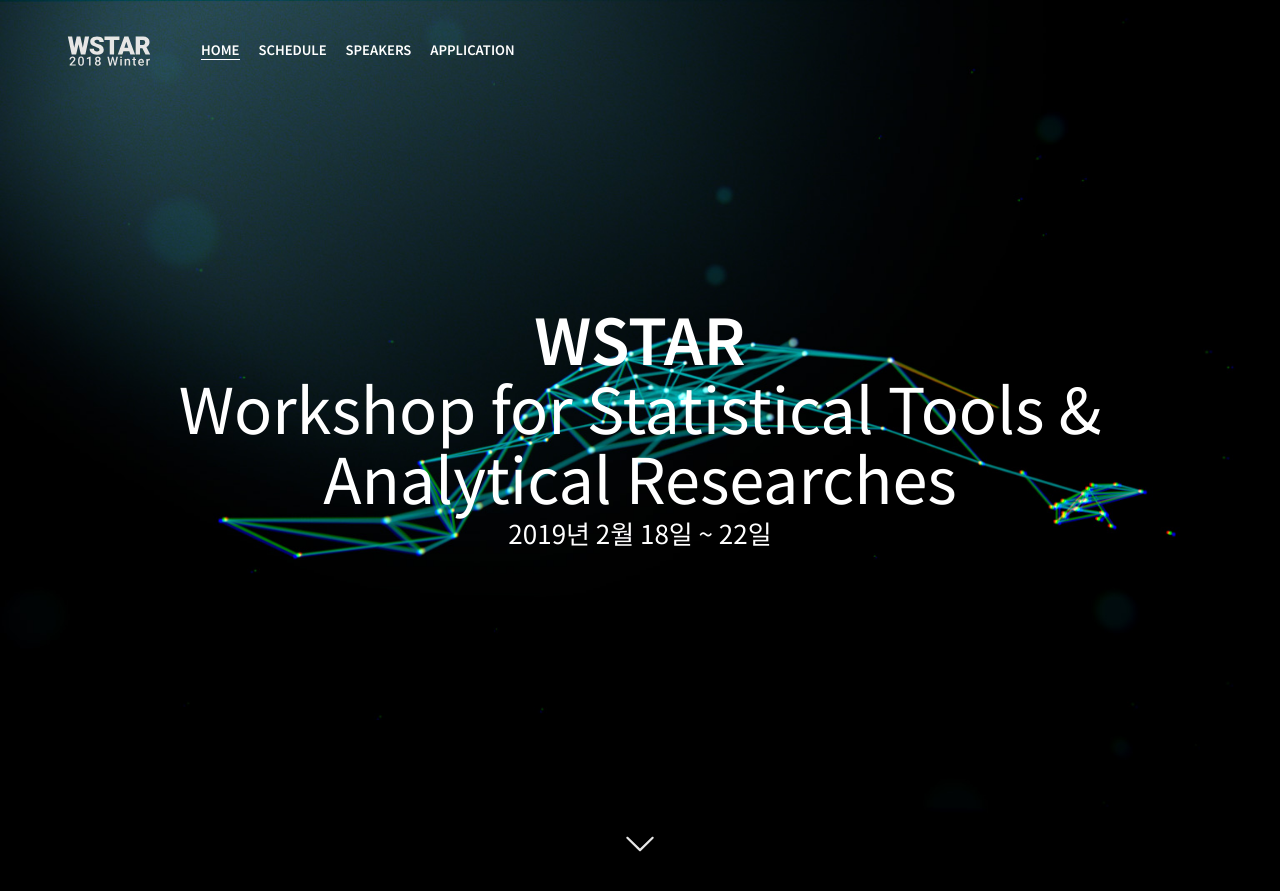
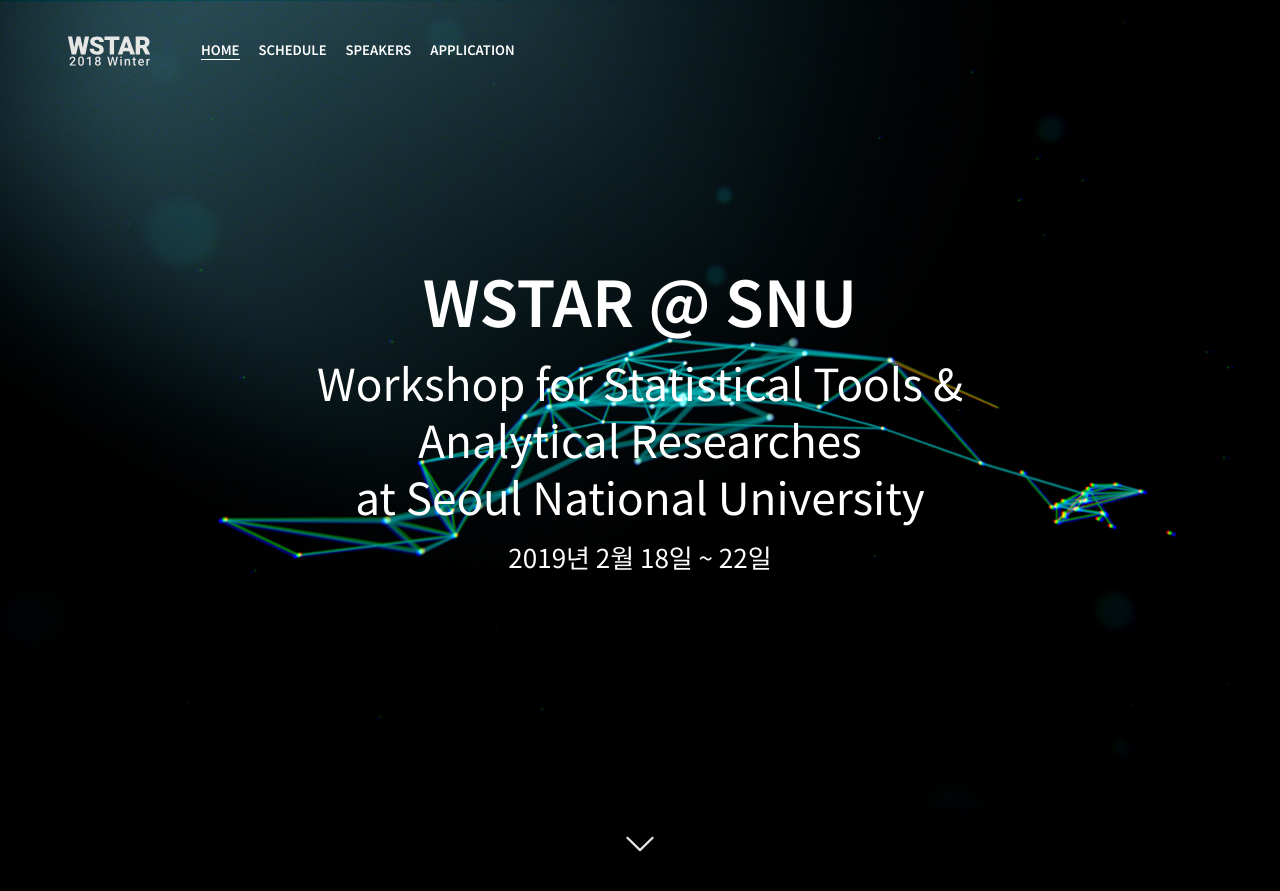
Before and after one commit to JaeyeongYang/dans-snu.github.io, a Jekyll site: the page built from index.html, in a window 1280 px wide and 900 px high. Shown: the top 891 px of the window. Built offline with Jekyll 4.4.1, drawn with Linux system fonts in a browser that asks for light colours; nearby versions of some CDN libraries; comment, search, counter and statistics services are not loaded.

Commit message:
Update minor details

```diff
--- a/_config.yml
+++ b/_config.yml
@@ -42,9 +42,12 @@
 # Hero Block
 heroImage: "hero.jpg"
 heroTitle: |
-  <strong>WSTAR</strong> <br>
-  Workshop for <br class="visible-xs"> Statistical Tools & <br>
-  Analytical Researches
+  <strong>WSTAR @ SNU</strong> <br>
+  <div style="font-size: .7em; margin: 1.5rem 0; line-height: 1.3em;">
+    Workshop for <br class="visible-xs"> Statistical Tools & <br>
+    Analytical Researches <br>
+    at Seoul National University
+  </div>
 eventDate: "2019년 2월 18일 ~ 22일"
 heroButtons:
   # - {link: "https://bit.ly/dfua-c4p", text: "Become a speaker"}
--- a/_sass/partials/_base.scss
+++ b/_sass/partials/_base.scss
@@ -32,7 +32,7 @@
 $link-color: #03a9f4;
 $link-lighten-amount: 20%;
 $base-background-color: #fff;
-$base-section-background-color: #333;
+$base-section-background-color: $main-color;
 // $primary-color: #4285f4;
 $primary-color: $main-color;
 $primary-color-hover: #3266d5;
--- a/schedule.html
+++ b/schedule.html
@@ -2,7 +2,6 @@
 layout: default
 title: 일정
 permalink: /schedule/
-image: schedule.jpg
 ---
 
 {% include top-section.html %}
```
Also changed, not shown: css/main.css.
